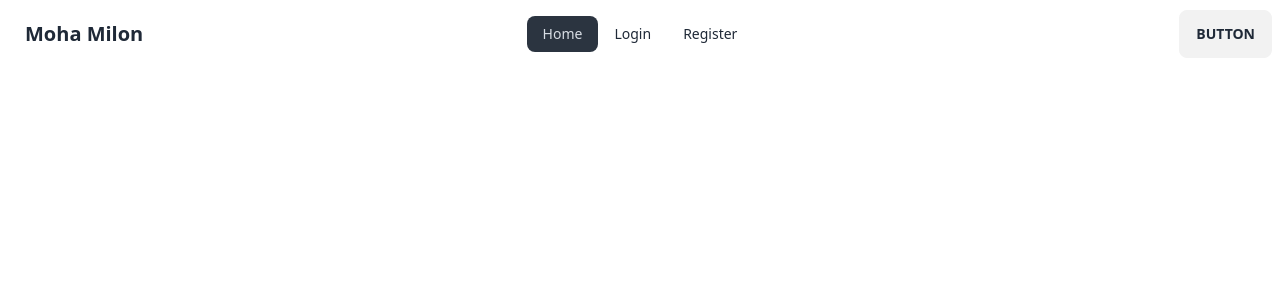
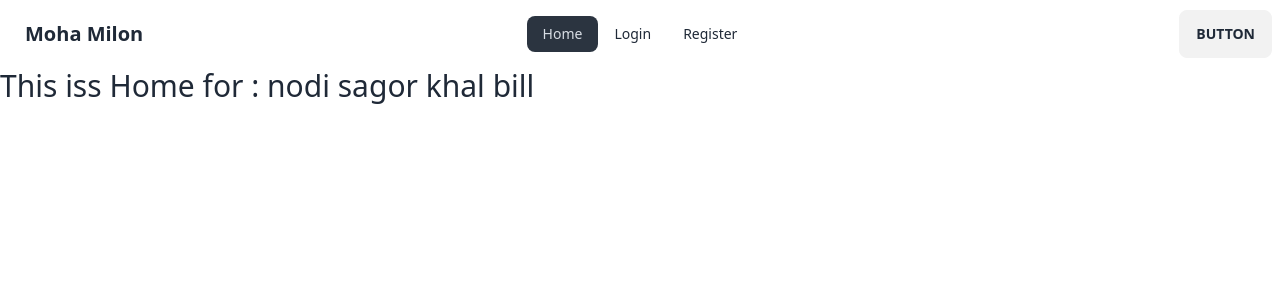
Before and after one commit to Tahsin1111/auth-moha-milon, a React (Vite) app: page / in a window 1280 px wide. Shown: the top 300 px of the page. Built offline with nearby package versions, Linux system fonts and the light colour scheme.

Commit message:
Create User Context for shared authentication

```diff
--- a/package.json
+++ b/package.json
@@ -12,6 +12,7 @@
   "dependencies": {
     "localforage": "^1.10.0",
     "match-sorter": "^6.3.1",
+    "prop-types": "^15.8.1",
     "react": "^18.2.0",
     "react-dom": "^18.2.0",
     "react-router-dom": "^6.16.0",
--- a/src/components/Home.jsx
+++ b/src/components/Home.jsx
@@ -1,9 +1,13 @@
+import { useContext } from "react";
+import { AuthContext } from "../providers/AuthProvider";
 
 
 const Home = () => {
+    const authInfo = useContext(AuthContext);
+    console.log(authInfo);
     return (
         <div>
-
+            <h2 className="text-3xl">This iss Home for : {authInfo.name}</h2>
         </div>
     );
 };
--- /dev/null
+++ b/src/providers/AuthProvider.jsx
@@ -0,0 +1,24 @@
+import PropTypes from 'prop-types';
+import { createContext } from "react";
+
+export const AuthContext = createContext(null);
+const AuthProvider = ({children}) => {
+    const authInfo = {name: 'nodi sagor khal bill'}
+    return (
+        <AuthContext.Provider value={authInfo}>
+            {children}
+        </AuthContext.Provider>
+    );
+};
+
+export default AuthProvider;
+AuthProvider.propTypes = {
+    children : PropTypes.node
+}
+
+/***
+ * 1. Create Context and export it
+ * 2. set provider with value
+ * 3. use the Auth Provider in the main.jsx file
+ * 4. access children in the AuthProvider component  aas children and use in the middle of the provider
+ * ***/
```
Also changed, not shown: src/main.jsx (+7 -4 lines), 1 other file (tests, documents, lock files or other folders).
